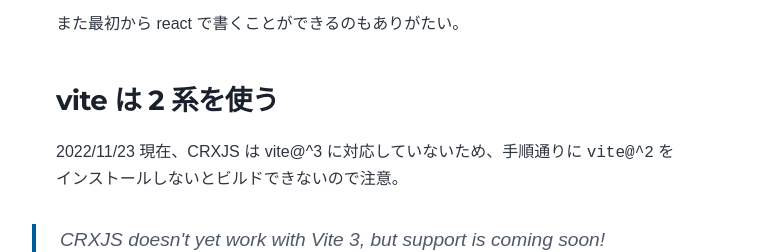
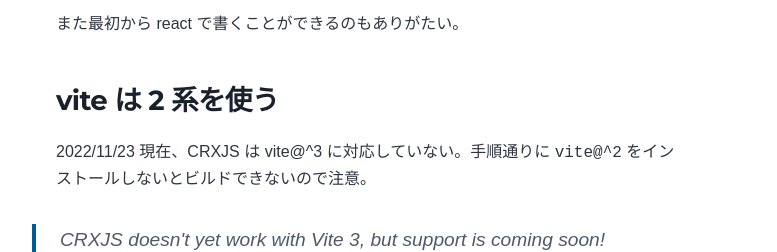
Before and after one commit to nabetama/nabetama.com, a Gatsby site: page /2022-11-23/ in a window 1280 px wide. Shown: the part 1160-1412 px from the top of the page, without its empty margins (268-1045 px from the left). Built offline with nearby package versions, Linux system fonts and the light colour scheme; Gatsby itself is replaced by a stand-in of ours; some packages are replaced by stand-ins of ours.

Commit message:
Update index.md

```diff
--- a/content/blog/2022-11-23/index.md
+++ b/content/blog/2022-11-23/index.md
@@ -33,7 +33,7 @@ vite と @crxjs/vite-plugin を使って作っていく。
 
 ### vite は 2 系を使う
 
-2022/11/23 現在、CRXJS は vite@^3 に対応していないため、手順通りに `vite@^2` をインストールしないとビルドできないので注意。
+2022/11/23 現在、CRXJS は vite@^3 に対応していない。手順通りに `vite@^2` をインストールしないとビルドできないので注意。
 
 > CRXJS doesn't yet work with Vite 3, but support is coming soon!
 
```
